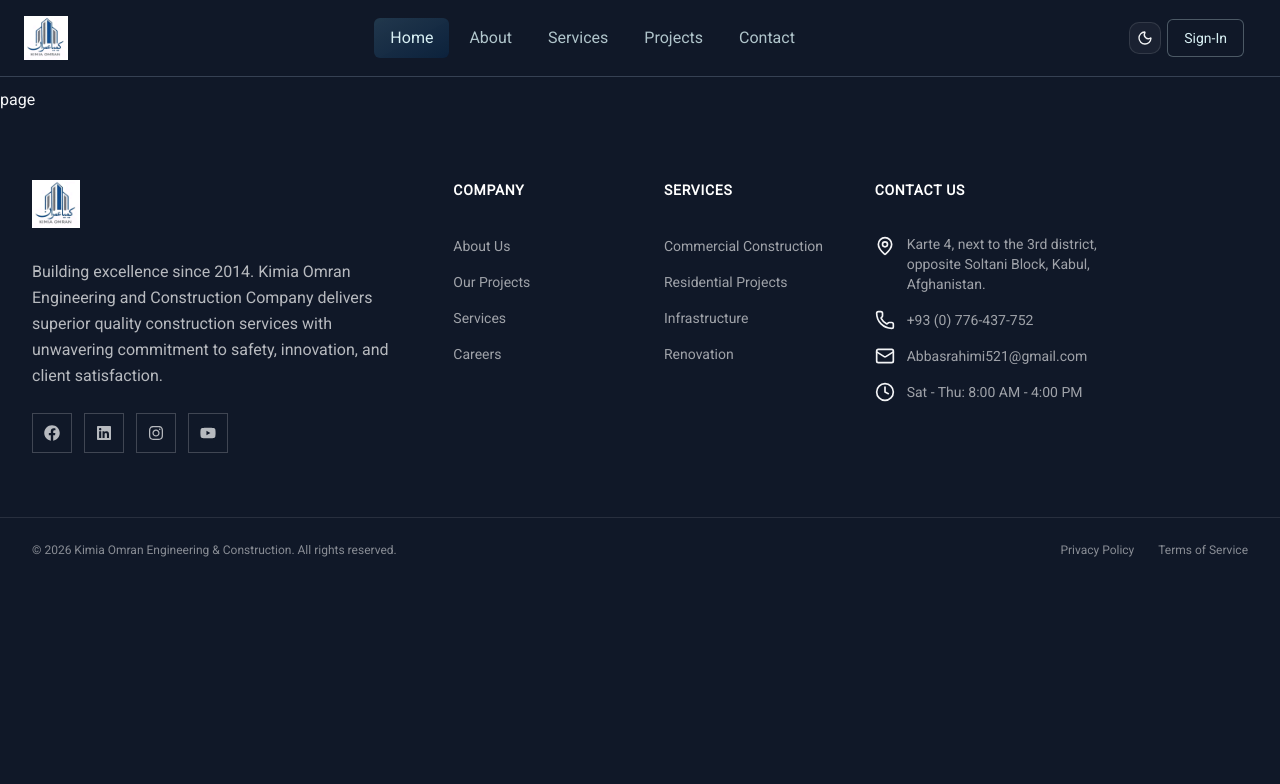
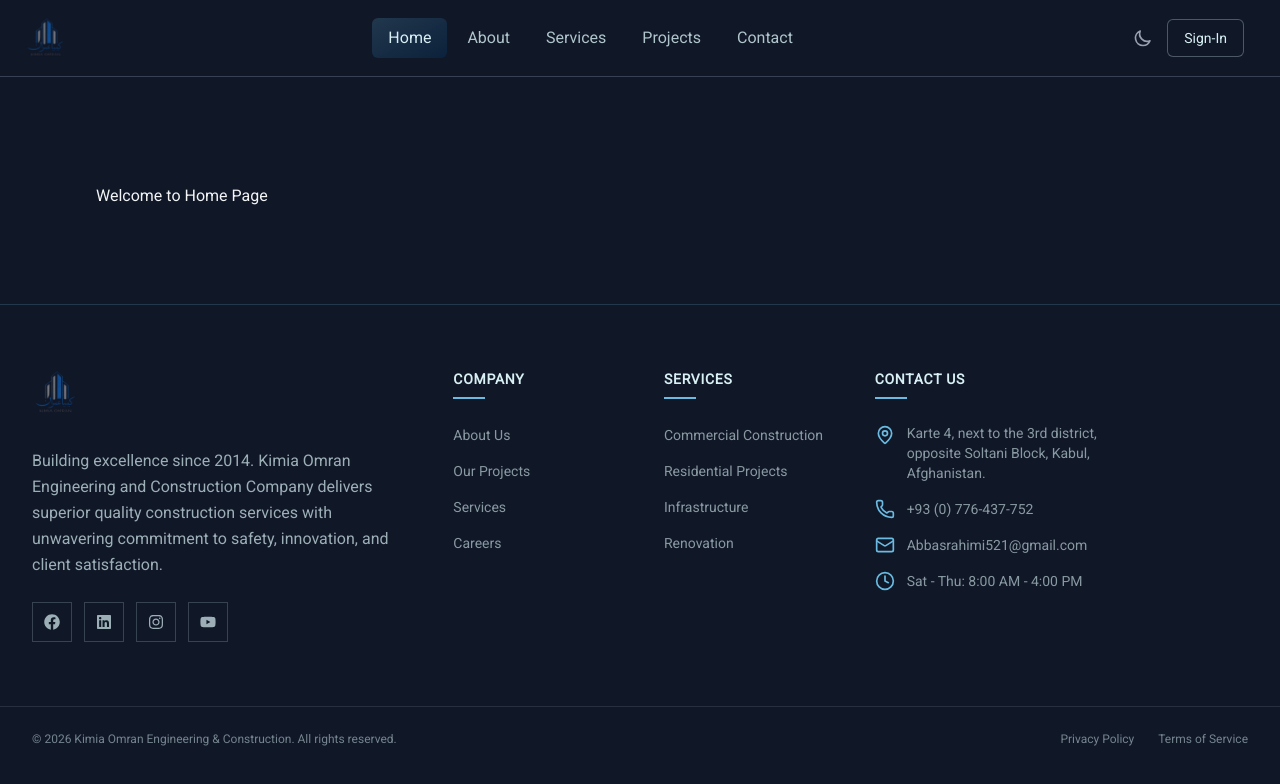
Before and after one commit to Liaqat-Paindah/kimia-Omran-Engineering, a Next.js app: page / in a window 1280 px wide. Shown: the top 784 px of the page. Built offline with nearby package versions, Linux system fonts and the light colour scheme.

Commit message:
Update header and footer components with new styles and logo; replace ModeToggle with ThemeToggler

```diff
--- a/app/(root)/page.tsx
+++ b/app/(root)/page.tsx
@@ -2,7 +2,7 @@ import React from 'react'
 
 const page = () => {
   return (
-    <div>page</div>
+    <div className='p-24 '>Welcome to Home Page</div>
   )
 }
 
--- a/components/navigation/footer.tsx
+++ b/components/navigation/footer.tsx
@@ -71,10 +71,11 @@ const ScrollToTop = () => {
       exit={{ opacity: 0, scale: 0.8 }}
       onClick={scrollToTop}
       aria-label="Scroll to top"
-      className="fixed bottom-6 right-6 z-40 p-3 bg-nexus-teal-light text-nexus-navy
+      className="fixed bottom-6 right-6 z-40 rounded-sm p-3 bg-[#6ABAE1] text-[#03396C]
         shadow-lg transition-all duration-300
-        hover:bg-nexus-teal-mid hover:shadow-xl
-        focus:outline-none focus:ring-2 focus:ring-nexus-teal-light focus:ring-offset-2"
+        hover:bg-[#7CC8EB] hover:shadow-xl
+        focus:outline-none focus:ring-2 focus:ring-[#6ABAE1] focus:ring-offset-2
+        focus:ring-offset-white dark:focus:ring-offset-gray-900"
     >
       <ArrowUp className="w-5 h-5" />
     </motion.button>
@@ -84,9 +85,8 @@ const ScrollToTop = () => {
 const Footer = () => {
   return (
     <>
-      <footer className="bg-nexus-navy">
+      <footer className="border-t border-[#D8F0F4]/60 bg-white text-[#03396C] dark:border-[#6ABAE1]/20 dark:bg-gray-900 dark:text-[#D8F0F4]">
         {/* Top Line */}
-        <div className="h-1 bg-nexus-teal-light" />
 
         {/* Main Footer Content */}
         <div className="container mx-auto px-4 sm:px-6 lg:px-8 max-w-7xl py-16">
@@ -95,14 +95,14 @@ const Footer = () => {
             <div className="lg:col-span-4 space-y-6">
               <Link href="/" className="inline-block">
                 <Image
-                  src="/logo.jpeg"
+                  src="/logo.png"
                   alt="Kimia Omran Construction Company"
-                  width={180}
+                  width={280}
                   height={60}
                   className="h-auto w-auto max-h-12"
                 />
               </Link>
-              <p className="text-white/70 leading-relaxed">
+              <p className="leading-relaxed text-[#03396C]/70 dark:text-[#D8F0F4]/70">
                 Building excellence since 2014. Kimia Omran Engineering and Construction
                 Company delivers superior quality construction services with unwavering
                 commitment to safety, innovation, and client satisfaction.
@@ -115,9 +115,10 @@ const Footer = () => {
                     target="_blank"
                     rel="noopener noreferrer"
                     aria-label={social.name}
-                    className="flex h-10 w-10 items-center justify-center border border-white/20
-                      text-white/70 transition-all duration-300
-                      hover:border-nexus-teal-light hover:bg-nexus-teal-light hover:text-nexus-navy"
+                    className="flex h-10 w-10 items-center justify-center border border-[#6ABAE1]/30
+                      text-[#03396C]/80 transition-all duration-300
+                      hover:border-[#6ABAE1] hover:bg-[#6ABAE1] hover:text-[#03396C]
+                      dark:border-[#D8F0F4]/20 dark:text-[#D8F0F4]/70 dark:hover:border-[#6ABAE1] dark:hover:bg-[#6ABAE1] dark:hover:text-[#03396C]"
                   >
                     <social.icon className="h-4 w-4" />
                   </a>
@@ -128,17 +129,17 @@ const Footer = () => {
             {/* Footer Links */}
             {footerSections.map((section) => (
               <div key={section.title} className="lg:col-span-2">
-                <h3 className="mb-6 text-sm font-semibold uppercase tracking-wider text-white">
+                <h3 className="mb-6 text-sm font-semibold uppercase tracking-wider text-[#03396C] dark:text-[#D8F0F4]">
                   {section.title}
-                  <span className="mt-2 block h-0.5 w-8 bg-nexus-teal-light" />
+                  <span className="mt-2 block h-0.5 w-8 bg-[#6ABAE1]" />
                 </h3>
                 <ul className="space-y-3">
                   {section.links.map((link) => (
                     <li key={link.title}>
                       <Link
                         href={link.href}
-                        className="text-sm text-white/60 transition-all duration-300
-                          hover:text-nexus-teal-light hover:translate-x-1 inline-block"
+                        className="inline-block text-sm text-[#03396C]/70 transition-all duration-300
+                          hover:translate-x-1 hover:text-[#6ABAE1] dark:text-[#D8F0F4]/60 dark:hover:text-[#6ABAE1]"
                       >
                         {link.title}
                       </Link>
@@ -150,39 +151,39 @@ const Footer = () => {
 
             {/* Contact Info */}
             <div className="lg:col-span-3">
-              <h3 className="mb-6 text-sm font-semibold uppercase tracking-wider text-white">
+              <h3 className="mb-6 text-sm font-semibold uppercase tracking-wider text-[#03396C] dark:text-[#D8F0F4]">
                 Contact Us
-                <span className="mt-2 block h-0.5 w-8 bg-nexus-teal-light" />
+                <span className="mt-2 block h-0.5 w-8 bg-[#6ABAE1]" />
               </h3>
               <div className="space-y-4">
                 <div className="flex items-start gap-3">
-                  <MapPin className="h-5 w-5 shrink-0 text-nexus-teal-light mt-0.5" />
-                  <p className="text-sm text-white/60">
+                  <MapPin className="mt-0.5 h-5 w-5 shrink-0 text-[#6ABAE1]" />
+                  <p className="text-sm text-[#03396C]/70 dark:text-[#D8F0F4]/60">
                     Karte 4, next to the 3rd district, opposite Soltani Block,
                     Kabul, Afghanistan.
                   </p>
                 </div>
                 <div className="flex items-center gap-3">
-                  <Phone className="h-5 w-5 shrink-0 text-nexus-teal-light" />
+                  <Phone className="h-5 w-5 shrink-0 text-[#6ABAE1]" />
                   <a
                     href="tel:+93776437752"
-                    className="text-sm text-white/60 transition-colors hover:text-nexus-teal-light"
+                    className="text-sm text-[#03396C]/70 transition-colors hover:text-[#6ABAE1] dark:text-[#D8F0F4]/60 dark:hover:text-[#6ABAE1]"
                   >
                     +93 (0) 776-437-752
                   </a>
                 </div>
                 <div className="flex items-center gap-3">
-                  <Mail className="h-5 w-5 shrink-0 text-nexus-teal-light" />
+                  <Mail className="h-5 w-5 shrink-0 text-[#6ABAE1]" />
                   <a
                     href="mailto:Abbasrahimi521@gmail.com"
-                    className="break-all text-sm text-white/60 transition-colors hover:text-nexus-teal-light"
+                    className="break-all text-sm text-[#03396C]/70 transition-colors hover:text-[#6ABAE1] dark:text-[#D8F0F4]/60 dark:hover:text-[#6ABAE1]"
                   >
                     Abbasrahimi521@gmail.com
                   </a>
                 </div>
                 <div className="flex items-center gap-3">
-                  <Clock className="h-5 w-5 shrink-0 text-nexus-teal-light" />
-                  <p className="text-sm text-white/60">
+                  <Clock className="h-5 w-5 shrink-0 text-[#6ABAE1]" />
+                  <p className="text-sm text-[#03396C]/70 dark:text-[#D8F0F4]/60">
                     Sat - Thu: 8:00 AM - 4:00 PM
                   </p>
                 </div>
@@ -192,22 +193,22 @@ const Footer = () => {
         </div>
 
         {/* Bottom Bar */}
-        <div className="border-t border-white/10">
+        <div className="border-t border-[#D8F0F4]/60 dark:border-white/10">
           <div className="container mx-auto px-4 sm:px-6 lg:px-8 max-w-7xl py-6">
             <div className="flex flex-col sm:flex-row justify-between items-center gap-4">
-              <p className="text-center text-xs text-white/50 sm:text-left">
+              <p className="text-center text-xs text-[#03396C]/60 dark:text-[#D8F0F4]/50 sm:text-left">
                 &copy; {CURRENT_YEAR} Kimia Omran Engineering & Construction. All rights reserved.
               </p>
               <div className="flex flex-wrap items-center justify-center gap-4 sm:justify-end sm:gap-6">
                 <Link
                   href="/privacy"
-                  className="text-xs text-white/50 transition-colors hover:text-nexus-teal-light"
+                  className="text-xs text-[#03396C]/60 transition-colors hover:text-[#6ABAE1] dark:text-[#D8F0F4]/50 dark:hover:text-[#6ABAE1]"
                 >
                   Privacy Policy
                 </Link>
                 <Link
                   href="/terms"
-                  className="text-xs text-white/50 transition-colors hover:text-nexus-teal-light"
+                  className="text-xs text-[#03396C]/60 transition-colors hover:text-[#6ABAE1] dark:text-[#D8F0F4]/50 dark:hover:text-[#6ABAE1]"
                 >
                   Terms of Service
                 </Link>
--- a/components/navigation/header.tsx
+++ b/components/navigation/header.tsx
@@ -4,7 +4,7 @@ import Link from "next/link";
 import { usePathname } from "next/navigation";
 import { useEffect, useState, useCallback } from "react";
 import menuData from "./menuData";
-import { ModeToggle } from "./providers/toggleMode";
+import ThemeToggler from "./providers/toggleMode";
 
 const Header = () => {
   const [navbarOpen, setNavbarOpen] = useState(false);
@@ -61,7 +61,7 @@ const Header = () => {
               >
                 <div className="absolute inset-0 bg-linear-to-r from-[#6ABAE1] to-[#03396C] blur-xl opacity-0 group-hover:opacity-30 transition-opacity duration-500" />
                 <Image
-                  src="/logo.jpeg"
+                  src="/logo.png"
                   alt="logo"
                   width={180} // Reduced from 160
                   height={60} // Reduced proportionally
@@ -69,7 +69,7 @@ const Header = () => {
                   priority
                 />
                 <Image
-                  src="/logo.jpeg"
+                  src="/logo.png"
                   alt="logo"
                   width={180} // Reduced from 160
                   height={60} // Reduced proportionally
@@ -197,7 +197,7 @@ const Header = () => {
               <div className="relative scale-90 md:scale-100"></div>
 
               <div className="hidden md:flex md:items-center md:space-x-1.5">
-                <ModeToggle />
+                <ThemeToggler />
 
                 <Link
                   href="/journey"
--- a/components/navigation/providers/toggleMode.tsx
+++ b/components/navigation/providers/toggleMode.tsx
@@ -1,40 +1,45 @@
-"use client"
+import { useTheme } from "next-themes";
 
-import * as React from "react"
-import { Moon, Sun } from "lucide-react"
-import { useTheme } from "next-themes"
-
-import { Button } from "@/components/ui/button"
-import {
-  DropdownMenu,
-  DropdownMenuContent,
-  DropdownMenuItem,
-  DropdownMenuTrigger,
-} from "@/components/ui/dropdown-menu"
-
-export function ModeToggle() {
-  const { setTheme } = useTheme()
+const ThemeToggler = () => {
+  const { theme, setTheme } = useTheme();
 
   return (
-    <DropdownMenu>
-      <DropdownMenuTrigger asChild>
-        <Button variant="outline" size="icon">
-          <Sun className="h-[1.2rem] w-[1.2rem] scale-100 rotate-0 transition-all dark:scale-0 dark:-rotate-90" />
-          <Moon className="absolute h-[1.2rem] w-[1.2rem] scale-0 rotate-90 transition-all dark:scale-100 dark:rotate-0" />
-          <span className="sr-only">Toggle theme</span>
-        </Button>
-      </DropdownMenuTrigger>
-      <DropdownMenuContent align="end">
-        <DropdownMenuItem onClick={() => setTheme("light")}>
-          Light
-        </DropdownMenuItem>
-        <DropdownMenuItem onClick={() => setTheme("dark")}>
-          Dark
-        </DropdownMenuItem>
-        <DropdownMenuItem onClick={() => setTheme("system")}>
-          System
-        </DropdownMenuItem>
-      </DropdownMenuContent>
-    </DropdownMenu>
-  )
-}
+    <button
+      aria-label="Toggle theme"
+      onClick={() => setTheme(theme === "dark" ? "light" : "dark")}
+      className="flex items-center justify-center rounded-lg p-2 text-gray-600 hover:bg-gray-100 dark:text-gray-400 dark:hover:bg-gray-800 transition-colors"
+    >
+      {/* Sun icon */}
+      <svg
+        className="h-5 w-5 dark:hidden"
+        fill="none"
+        viewBox="0 0 24 24"
+        stroke="currentColor"
+        strokeWidth={2}
+      >
+        <path
+          strokeLinecap="round"
+          strokeLinejoin="round"
+          d="M12 3v1m0 16v1m9-9h-1M4 12H3m15.364 6.364l-.707-.707M6.343 6.343l-.707-.707m12.728 0l-.707.707M6.343 17.657l-.707.707M16 12a4 4 0 11-8 0 4 4 0 018 0z"
+        />
+      </svg>
+
+      {/* Moon icon */}
+      <svg
+        className="hidden h-5 w-5 dark:block"
+        fill="none"
+        viewBox="0 0 24 24"
+        stroke="currentColor"
+        strokeWidth={2}
+      >
+        <path
+          strokeLinecap="round"
+          strokeLinejoin="round"
+          d="M20.354 15.354A9 9 0 018.646 3.646 9.003 9.003 0 0012 21a9.003 9.003 0 008.354-5.646z"
+        />
+      </svg>
+    </button>
+  );
+};
+
+export default ThemeToggler;
```
Also changed, not shown: public/logo.jpeg (deleted), public/logo.png (added).
